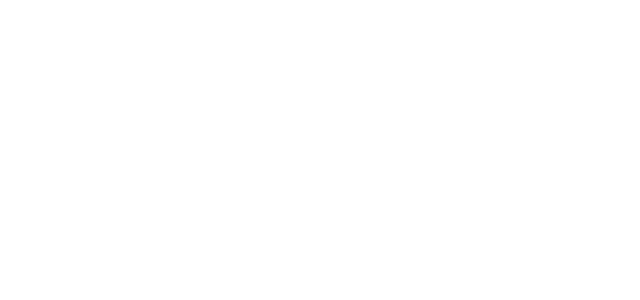
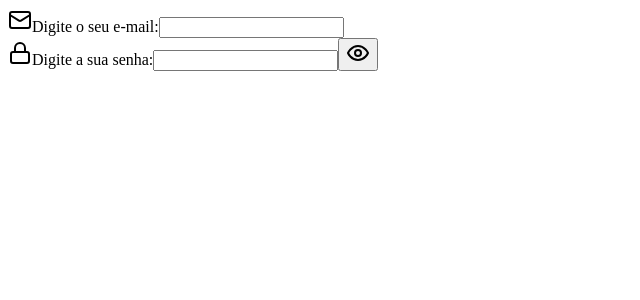
Before and after one commit to joaovictor1516/pomolist, a Next.js app: page /login in a window 1280 px wide. Shown: the top 300 px of the page, without its empty margins (0-640 px from the left). Built offline with nearby package versions, Linux system fonts and the light colour scheme.

Commit message:
adicao do compoente UserLogin na pagina de login.

```diff
--- a/src/app/login/page.tsx
+++ b/src/app/login/page.tsx
@@ -1,11 +1,7 @@
 "use client"
 import { useState } from "react";
 import { UserLogin } from "../components/user/userLogin";
-import { UserSignIn } from "../components/user/userSignIn";
 
 export default function UserPage(){
-    return(
-        <div>
-        </div>
-    )
+    return <UserLogin/>
 }
```
